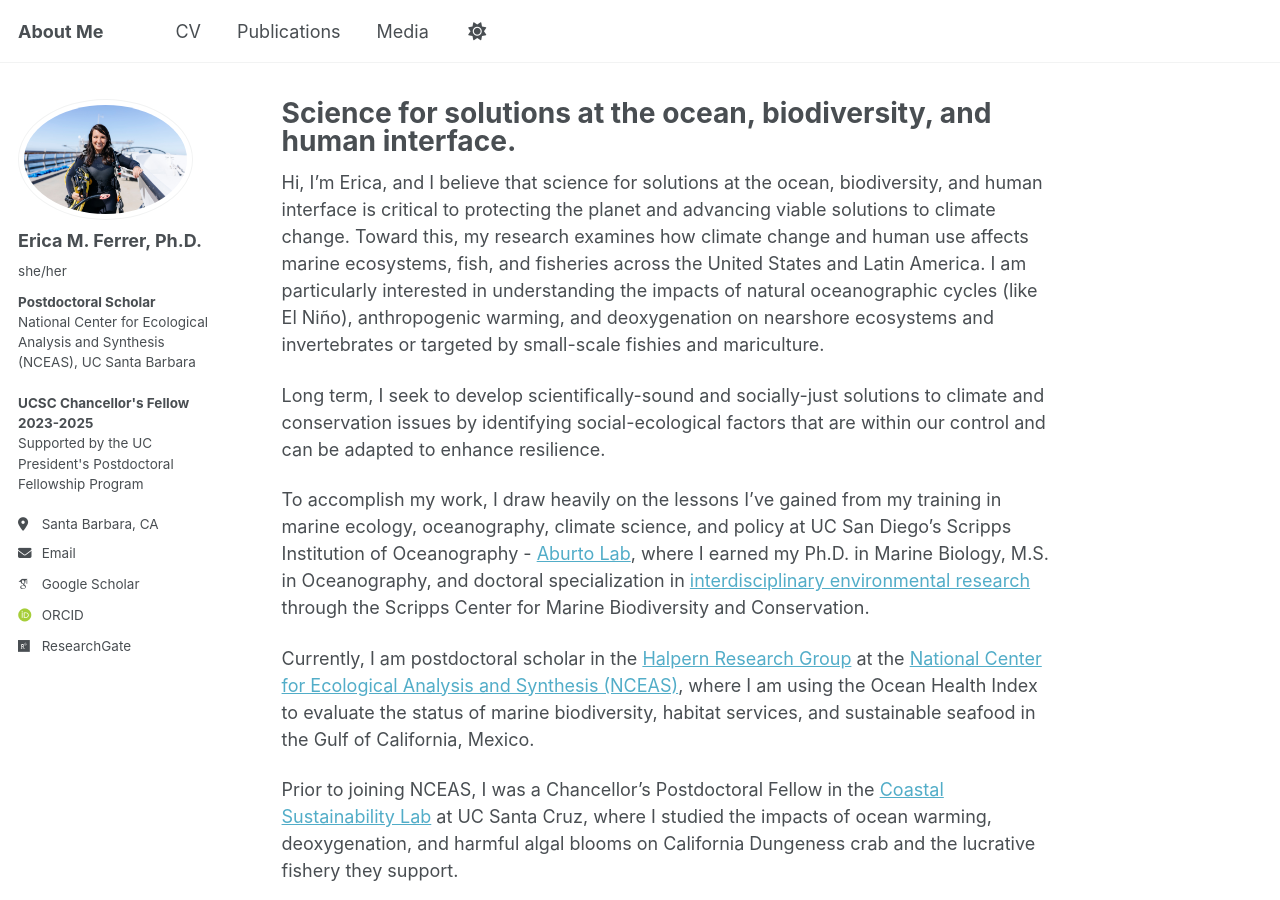
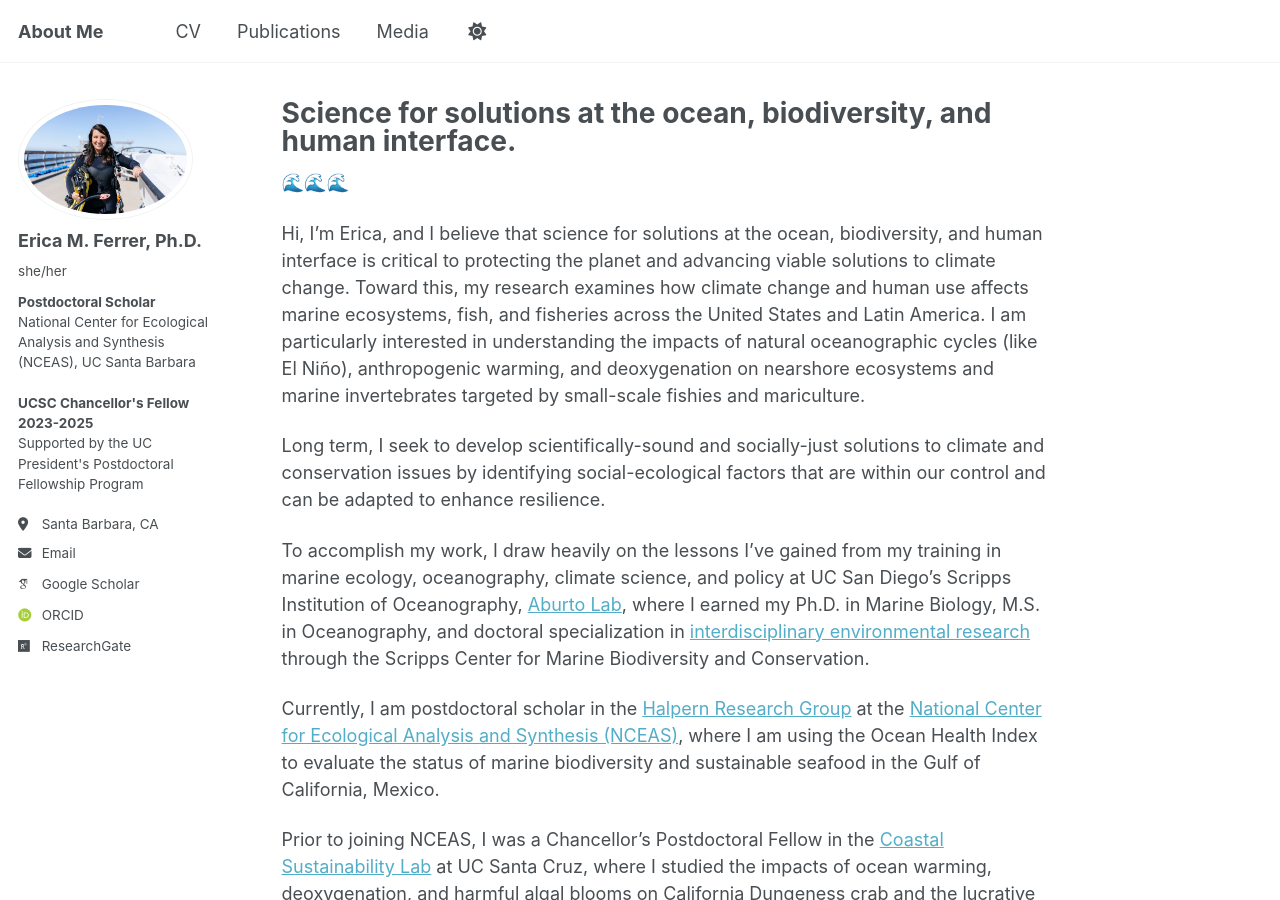
Before and after one commit to emferrer/emferrer.github.io, a Jekyll site: the page built from _pages/about.md, in a window 1280 px wide and 900 px high. Built offline with Jekyll 4.4.1, drawn with Linux system fonts in a browser that asks for light colours; some web fonts are replaced; a script that is not in the unit is left out.

Commit message:
Update about.md

```diff
--- a/_pages/about.md
+++ b/_pages/about.md
@@ -7,13 +7,15 @@ redirect_from:
   - /about.html
 ---
 
-Hi, I'm Erica, and I believe that science for solutions at the ocean, biodiversity, and human interface is critical to protecting the planet and advancing viable solutions to climate change. Toward this, my research examines how climate change and human use affects marine ecosystems, fish, and fisheries across the United States and Latin America. I am particularly interested in understanding the impacts of natural oceanographic cycles (like El Niño), anthropogenic warming, and deoxygenation on nearshore ecosystems and invertebrates or targeted by small-scale fishies and mariculture.
+🌊🌊🌊
+
+Hi, I'm Erica, and I believe that science for solutions at the ocean, biodiversity, and human interface is critical to protecting the planet and advancing viable solutions to climate change. Toward this, my research examines how climate change and human use affects marine ecosystems, fish, and fisheries across the United States and Latin America. I am particularly interested in understanding the impacts of natural oceanographic cycles (like El Niño), anthropogenic warming, and deoxygenation on nearshore ecosystems and marine invertebrates targeted by small-scale fishies and mariculture.
 
 Long term, I seek to develop scientifically-sound and socially-just solutions to climate and conservation issues by identifying social-ecological factors that are within our control and can be adapted to enhance resilience.
 
-To accomplish my work, I draw heavily on the lessons I've gained from my training in marine ecology, oceanography, climate science, and policy at UC San Diego's Scripps Institution of Oceanography - [Aburto Lab](https://www.aburtolab.org), where I earned my Ph.D. in Marine Biology, M.S. in Oceanography, and doctoral specialization in [interdisciplinary environmental research](https://cmbc.ucsd.edu/program-for-interdisciplinary-environmental-research-pier-phd-specialization/) through the Scripps Center for Marine Biodiversity and Conservation.
+To accomplish my work, I draw heavily on the lessons I've gained from my training in marine ecology, oceanography, climate science, and policy at UC San Diego's Scripps Institution of Oceanography, [Aburto Lab](https://www.aburtolab.org), where I earned my Ph.D. in Marine Biology, M.S. in Oceanography, and doctoral specialization in [interdisciplinary environmental research](https://cmbc.ucsd.edu/program-for-interdisciplinary-environmental-research-pier-phd-specialization/) through the Scripps Center for Marine Biodiversity and Conservation.
 
-Currently, I am postdoctoral scholar in the [Halpern Research Group](http://www.benhalpernresearch.org/research) at the [National Center for Ecological Analysis and Synthesis (NCEAS)](https://www.nceas.ucsb.edu/), where I am using the Ocean Health Index to evaluate the status of marine biodiversity, habitat services, and sustainable seafood in the Gulf of California, Mexico.
+Currently, I am postdoctoral scholar in the [Halpern Research Group](http://www.benhalpernresearch.org/research) at the [National Center for Ecological Analysis and Synthesis (NCEAS)](https://www.nceas.ucsb.edu/), where I am using the Ocean Health Index to evaluate the status of marine biodiversity and sustainable seafood in the Gulf of California, Mexico.
 
 Prior to joining NCEAS, I was a Chancellor's Postdoctoral Fellow in the [Coastal Sustainability Lab](https://kristy-kroeker.squarespace.com/) at UC Santa Cruz, where I studied the impacts of ocean warming, deoxygenation, and harmful algal blooms on California Dungeness crab and the lucrative fishery they support.
 
```
